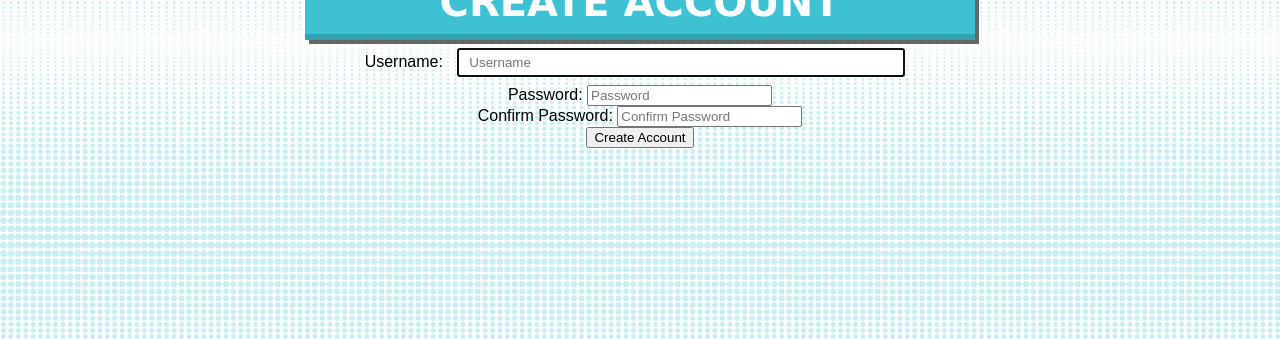
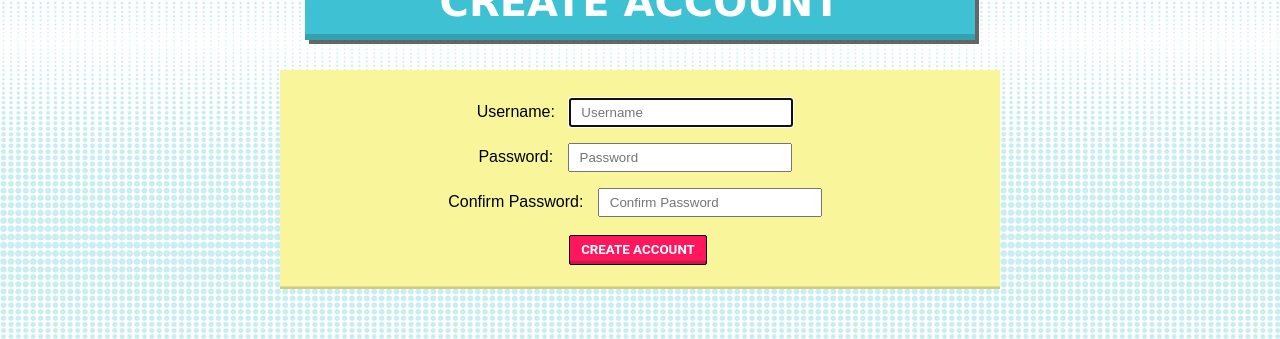
Before and after one commit to djvistar/final-capstone-comicbook-app, a Vue app in the folder vue/: page /register in a window 1280 px wide. Shown: the part 359-698 px from the top of the page. Built offline with nearby package versions, Linux system fonts and the light colour scheme.

Commit message:
Login and Register Style

```diff
--- a/vue/src/components/AddCollectionModal.vue
+++ b/vue/src/components/AddCollectionModal.vue
@@ -3,6 +3,7 @@
     <div class="modal">
       <section class="modal-body">
         <slot name="body">
+          <div class="coll-add-logged-in" v-if="$store.state.token != ''">
             <h3>Add a New Collection!</h3>
             <form v-on:submit.prevent="submitCollection" class="collectionForm">
               <div class="form-group">
@@ -19,6 +20,8 @@
               <button class="btn btn-submit" @click="close">Submit</button>
               <button class="btn" type="button" @click="close">Cancel</button>
             </form>
+          </div>
+          <div class="coll-add-anon" v-if="$store.state.token == ''">Oops!</div>
         </slot>
       </section>
     </div>
@@ -66,4 +69,8 @@ export default {
   display: flex;
   background: blue;
 }
+.modal {
+  width: 300px;
+  height: 150px;
+}
 </style>
--- a/vue/src/components/ComicCardImport.vue
+++ b/vue/src/components/ComicCardImport.vue
@@ -1,13 +1,14 @@
 <template>
   <div class="comic-card-import-main">
     <div class="comic-card-info">
-      <button type="button" class="btn" @click="showModal" >Add to Collection</button>
+      <button type="button" class="btn" @click="showModal">Add to Collection</button>
       <add-issue-modal
         v-show="isModalVisible"
         @close="closeModal"
         header="Add to Collection"
         v-bind:volumeNumber="volume"
         v-bind:issue="issue"
+
       />
       <img id="image" v-bind:src="issue.image.small_url" />
       <div id="volume">Series: {{ issue.volume.name }}</div>
--- a/vue/src/views/Login.vue
+++ b/vue/src/views/Login.vue
@@ -2,16 +2,17 @@
   <div id="login" class="text-center">
     <form class="form-signin" @submit.prevent="login">
       <h1 class="h3 mb-3 font-weight-normal">Please Sign In</h1>
-      <div
-        class="alert alert-danger"
-        role="alert"
-        v-if="invalidCredentials"
-      >Invalid username and password!</div>
+      <div class="login-content">
+        <div class="alert alert-danger" role="alert" v-if="invalidCredentials">
+          Invalid username and password!
+        </div>
         <div
           class="alert alert-success"
           role="alert"
           v-if="this.$route.query.registration"
-      >Thank you for registering, please sign in.</div>
+        >
+          Thank you for registering, please sign in.
+        </div>
         <label for="username" class="sr-only">Username: </label>
         <input
           type="text"
@@ -34,7 +35,8 @@
         />
         <br />
         <!-- <router-link :to="{ name: 'register' }">Need an account?</router-link> -->
-      <button type="submit">Sign in</button>
+        <button type="submit" class="login-btn button-block">Sign in</button>
+      </div>
     </form>
   </div>
 </template>
@@ -49,30 +51,55 @@ export default {
     return {
       user: {
         username: "",
-        password: ""
+        password: "",
       },
-      invalidCredentials: false
+      invalidCredentials: false,
     };
   },
   methods: {
     login() {
       authService
         .login(this.user)
-        .then(response => {
+        .then((response) => {
           if (response.status == 200) {
             this.$store.commit("SET_AUTH_TOKEN", response.data.token);
             this.$store.commit("SET_USER", response.data.user);
             this.$router.push("/");
           }
         })
-        .catch(error => {
+        .catch((error) => {
           const response = error.response;
 
           if (response.status === 401) {
             this.invalidCredentials = true;
           }
         });
-    }
-  }
+    },
+  },
 };
 </script>
+<style scoped>
+.login-content {
+  margin: 30px auto;
+  padding: 20px 40px;
+  background-color: #f8f59b;
+  text-align: center;
+  width: 50%;
+  box-shadow: inset 0 -0.5em 0 -0.35em rgba(0, 0, 0, 0.17);
+}
+
+.login-content input[type="text"], .login-content input[type="password"] {
+  padding: 5px 10px;
+  margin: 8px 10px;
+  width: 35%;
+  box-sizing: border-box;
+}
+
+.login-btn {
+  background-color: #ff165d;
+  margin-top: 10px;
+}
+.login-btn:active {
+  top: 0.2em;
+}
+</style>
--- a/vue/src/views/Register.vue
+++ b/vue/src/views/Register.vue
@@ -1,7 +1,9 @@
 <template>
   <div id="register" class="text-center">
+    <h1 class="h3 mb-3 font-weight-normal">Create Account</h1>
+    <div class="register-content">
     <form class="form-register" @submit.prevent="register">
-      <h1 class="h3 mb-3 font-weight-normal">Create Account</h1>
+
       <div class="alert alert-danger" role="alert" v-if="registrationErrors">
         {{ registrationErrorMsg }}
       </div>
@@ -37,10 +39,11 @@
       />
       <br />
       <!-- <router-link :to="{ name: 'login' }">Have an account?</router-link> -->
-      <button class="btn btn-lg btn-primary btn-block" type="submit">
+      <button class="button-block register-btn" type="submit">
         Create Account
       </button>
     </form>
+    </div>
   </div>
 </template>
 
@@ -94,4 +97,28 @@ export default {
 };
 </script>
 
-<style></style>
+<style>
+.register-content {
+  margin: 30px auto;
+  padding: 20px 40px;
+  background-color: #f8f59b;
+  text-align: center;
+  width: 50%;
+  box-shadow: inset 0 -0.5em 0 -0.35em rgba(0, 0, 0, 0.17);
+}
+
+.register-content input[type="text"], .register-content input[type="password"] {
+  padding: 5px 10px;
+  margin: 8px 10px;
+  width: 35%;
+  box-sizing: border-box;
+}
+
+.register-btn {
+  background-color: #ff165d;
+  margin-top: 10px;
+}
+.register-btn:active {
+  top: 0.2em;
+}
+</style>
```
Lines whose indentation alone changed are shown as unchanged.
